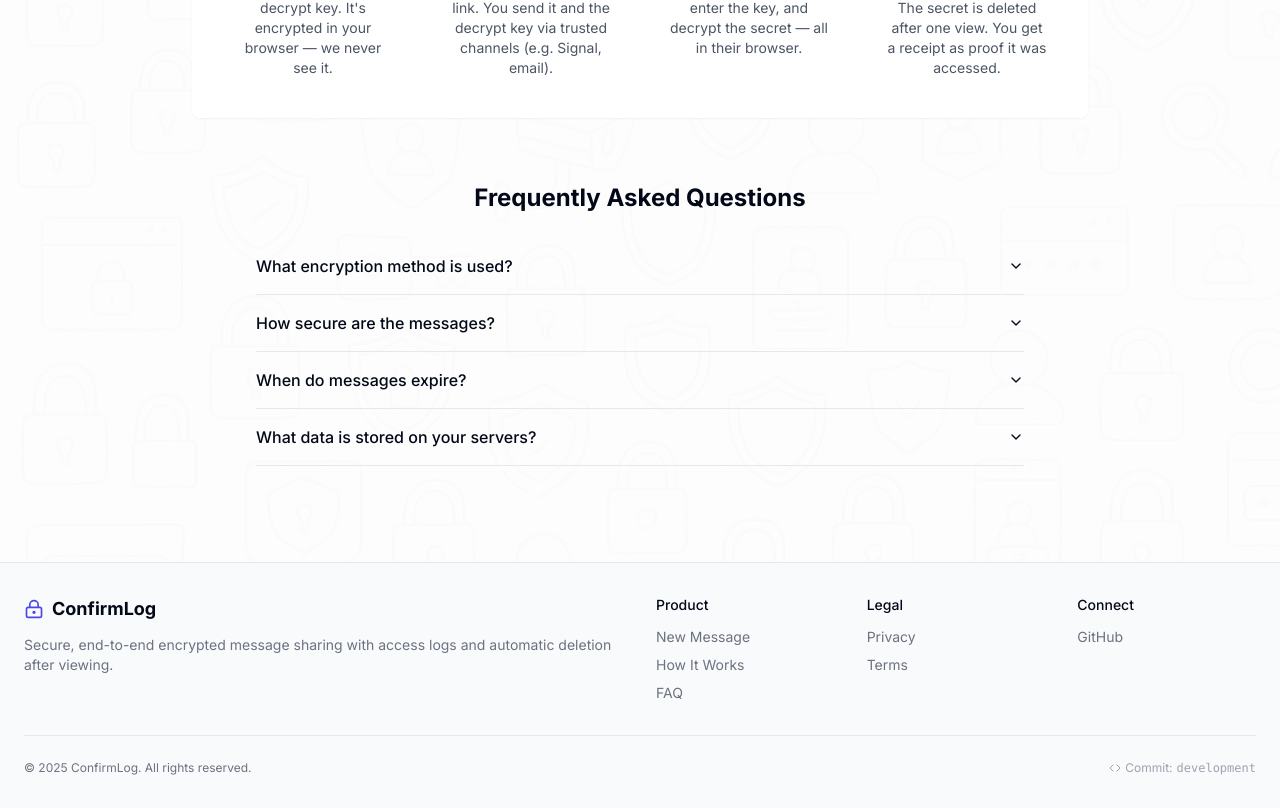
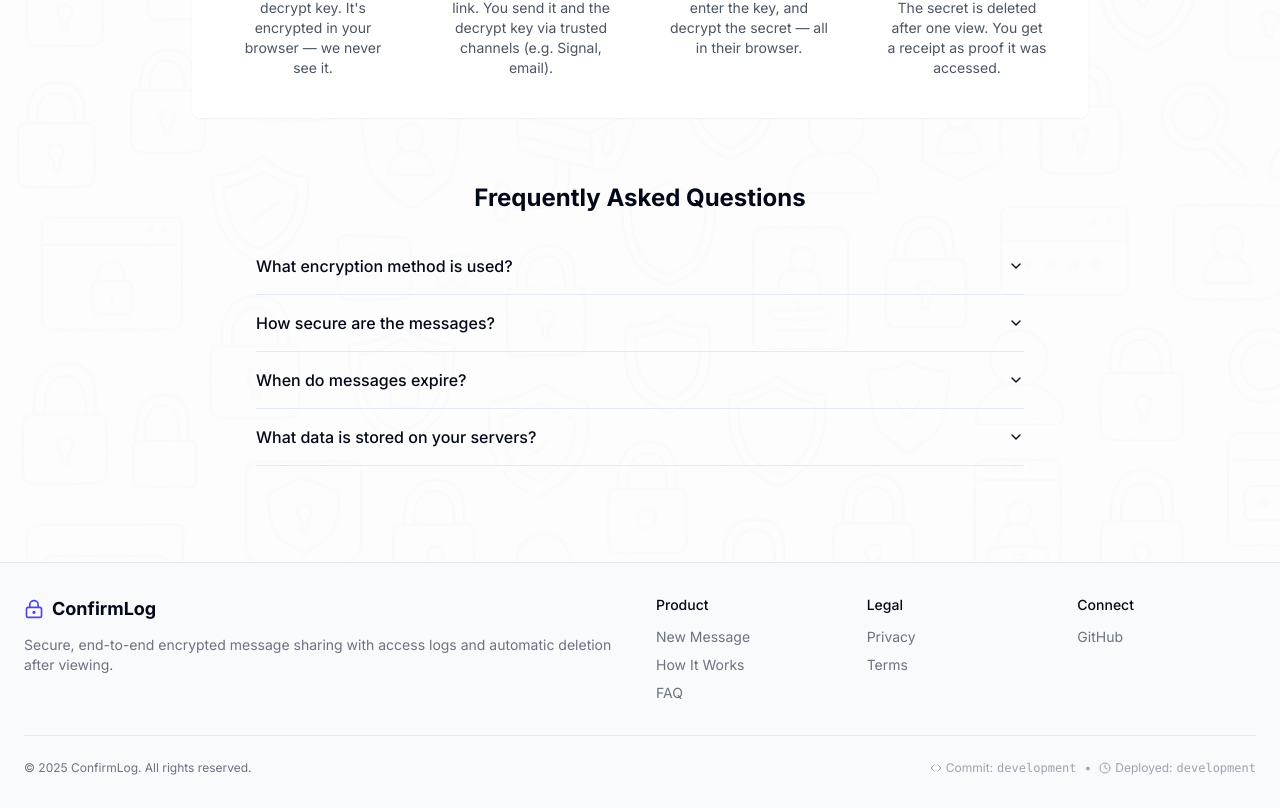
Before and after one commit to ybother/confirmlog, a Next.js app: page / in a window 1280 px wide. Shown: the part 1163-1971 px from the top of the page. Built offline with nearby package versions, Linux system fonts and the light colour scheme; no server answers.

Commit message:
feat: add last deploy timestamp to footer
Expose Vercel deployment timestamp and format for display

Co-authored-by: null <275095+ybother@users.noreply.github.com>

```diff
--- a/components/client-footer.tsx
+++ b/components/client-footer.tsx
@@ -1,14 +1,47 @@
 "use client"
 
 import Link from "next/link"
-import { LockKeyhole, Code } from "lucide-react"
+import { LockKeyhole, Code, Clock } from "lucide-react"
+import { useState, useEffect } from "react"
 
 export function ClientFooter() {
   // Get the Vercel deployment commit hash from environment variables
   const commitHash = process.env.NEXT_PUBLIC_VERCEL_GIT_COMMIT_SHA || "development"
 
+  // Get the deployment timestamp
+  const deployTimestamp = process.env.NEXT_PUBLIC_VERCEL_CREATED_AT || ""
+
+  // State for formatted date
+  const [formattedDate, setFormattedDate] = useState<string>("development")
+
   // Format the commit hash to show only the first 7 characters (standard short hash format)
   const shortCommitHash = commitHash === "development" ? "development" : commitHash.substring(0, 7)
+
+  // Format the deployment date
+  useEffect(() => {
+    if (deployTimestamp && deployTimestamp !== "development") {
+      try {
+        // Convert UNIX timestamp (seconds) to milliseconds
+        const timestamp = Number.parseInt(deployTimestamp) * 1000
+        const date = new Date(timestamp)
+
+        // Format the date: "May 18, 2023 at 10:30 AM"
+        const formatted = date.toLocaleString("en-US", {
+          month: "short",
+          day: "numeric",
+          year: "numeric",
+          hour: "numeric",
+          minute: "2-digit",
+          hour12: true,
+        })
+
+        setFormattedDate(formatted)
+      } catch (error) {
+        console.error("Error formatting deployment date:", error)
+        setFormattedDate("unknown")
+      }
+    }
+  }, [deployTimestamp])
 
   return (
     <footer className="border-t bg-gray-50">
@@ -80,7 +113,8 @@ export function ClientFooter() {
           <p className="text-center text-xs text-gray-500">
             &copy; {new Date().getFullYear()} ConfirmLog. All rights reserved.
           </p>
-          <div className="flex items-center gap-1 text-xs text-gray-400">
+          <div className="flex flex-col md:flex-row items-center gap-2 text-xs text-gray-400">
+            <div className="flex items-center gap-1">
               <Code className="h-3 w-3" />
               <span>Commit:</span>
               <Link
@@ -92,6 +126,13 @@ export function ClientFooter() {
                 {shortCommitHash}
               </Link>
             </div>
+            <div className="hidden md:block">•</div>
+            <div className="flex items-center gap-1">
+              <Clock className="h-3 w-3" />
+              <span>Deployed:</span>
+              <span className="font-mono">{formattedDate}</span>
+            </div>
+          </div>
         </div>
       </div>
     </footer>
--- a/components/footer.tsx
+++ b/components/footer.tsx
@@ -1,12 +1,38 @@
 import Link from "next/link"
-import { LockKeyhole, Code } from "lucide-react"
+import { LockKeyhole, Code, Clock } from "lucide-react"
 
 export function Footer() {
   // Get the Vercel deployment commit hash from environment variables
   const commitHash = process.env.NEXT_PUBLIC_VERCEL_GIT_COMMIT_SHA || "development"
 
+  // Get the deployment timestamp
+  const deployTimestamp = process.env.NEXT_PUBLIC_VERCEL_CREATED_AT || ""
+
   // Format the commit hash to show only the first 7 characters (standard short hash format)
   const shortCommitHash = commitHash === "development" ? "development" : commitHash.substring(0, 7)
+
+  // Format the deployment date (server-side)
+  let formattedDate = "development"
+  if (deployTimestamp && deployTimestamp !== "development") {
+    try {
+      // Convert UNIX timestamp (seconds) to milliseconds
+      const timestamp = Number.parseInt(deployTimestamp) * 1000
+      const date = new Date(timestamp)
+
+      // Format the date: "May 18, 2023 at 10:30 AM"
+      formattedDate = date.toLocaleString("en-US", {
+        month: "short",
+        day: "numeric",
+        year: "numeric",
+        hour: "numeric",
+        minute: "2-digit",
+        hour12: true,
+      })
+    } catch (error) {
+      console.error("Error formatting deployment date:", error)
+      formattedDate = "unknown"
+    }
+  }
 
   return (
     <footer className="border-t bg-gray-50">
@@ -28,6 +54,11 @@ export function Footer() {
                 <li>
                   <Link href="/" className="text-gray-500 hover:text-gray-900">
                     New Message
+                  </Link>
+                </li>
+                <li>
+                  <Link href="/how-it-works" className="text-gray-500 hover:text-gray-900">
+                    How It Works
                   </Link>
                 </li>
                 <li>
@@ -73,7 +104,8 @@ export function Footer() {
           <p className="text-center text-xs text-gray-500">
             &copy; {new Date().getFullYear()} ConfirmLog. All rights reserved.
           </p>
-          <div className="flex items-center gap-1 text-xs text-gray-400">
+          <div className="flex flex-col md:flex-row items-center gap-2 text-xs text-gray-400">
+            <div className="flex items-center gap-1">
               <Code className="h-3 w-3" />
               <span>Commit:</span>
               <Link
@@ -85,6 +117,13 @@ export function Footer() {
                 {shortCommitHash}
               </Link>
             </div>
+            <div className="hidden md:block">•</div>
+            <div className="flex items-center gap-1">
+              <Clock className="h-3 w-3" />
+              <span>Deployed:</span>
+              <span className="font-mono">{formattedDate}</span>
+            </div>
+          </div>
         </div>
       </div>
     </footer>
--- a/next.config.js
+++ b/next.config.js
@@ -12,6 +12,7 @@ const nextConfig = {
   env: {
     NEXT_PUBLIC_VERCEL_GIT_COMMIT_SHA: process.env.VERCEL_GIT_COMMIT_SHA || "",
     NEXT_PUBLIC_VERCEL_ENV: process.env.VERCEL_ENV || "",
+    NEXT_PUBLIC_VERCEL_CREATED_AT: process.env.VERCEL_CREATED_AT || "",
   },
 }
 
```
Lines whose indentation alone changed are shown as unchanged.
